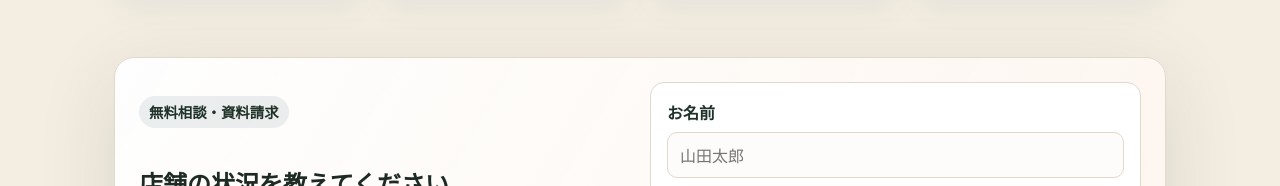
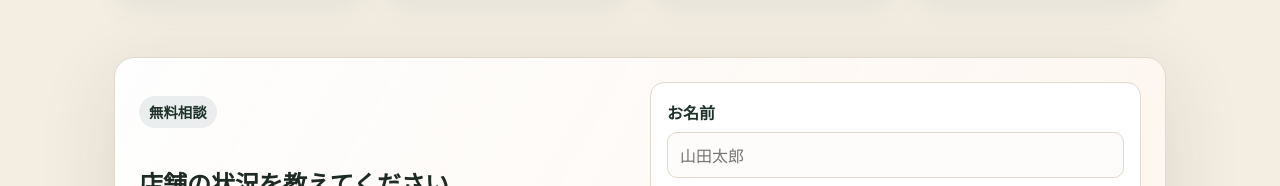
Before and after one commit to piste-boss/review-gpt-LP, a website built with Vite: page index.html in a window 1280 px wide. Shown: the part 5028-5214 px from the top of the page. Built offline with nearby package versions, Linux system fonts and the light colour scheme.

Commit message:
Update contact section eyebrow text

```diff
--- a/index.html
+++ b/index.html
@@ -299,7 +299,7 @@
         <section class="section contact" id="contact">
           <div class="contact__content">
             <div>
-              <p class="eyebrow">無料相談・資料請求</p>
+              <p class="eyebrow">無料相談</p>
               <h2>店舗の状況を教えてください</h2>
               <p class="lede">
                 口コミが「たまたま増える」のを待つのではなく、AI検索を見据えて戦略的に増やすお店だけが選ばれていきます。
```
